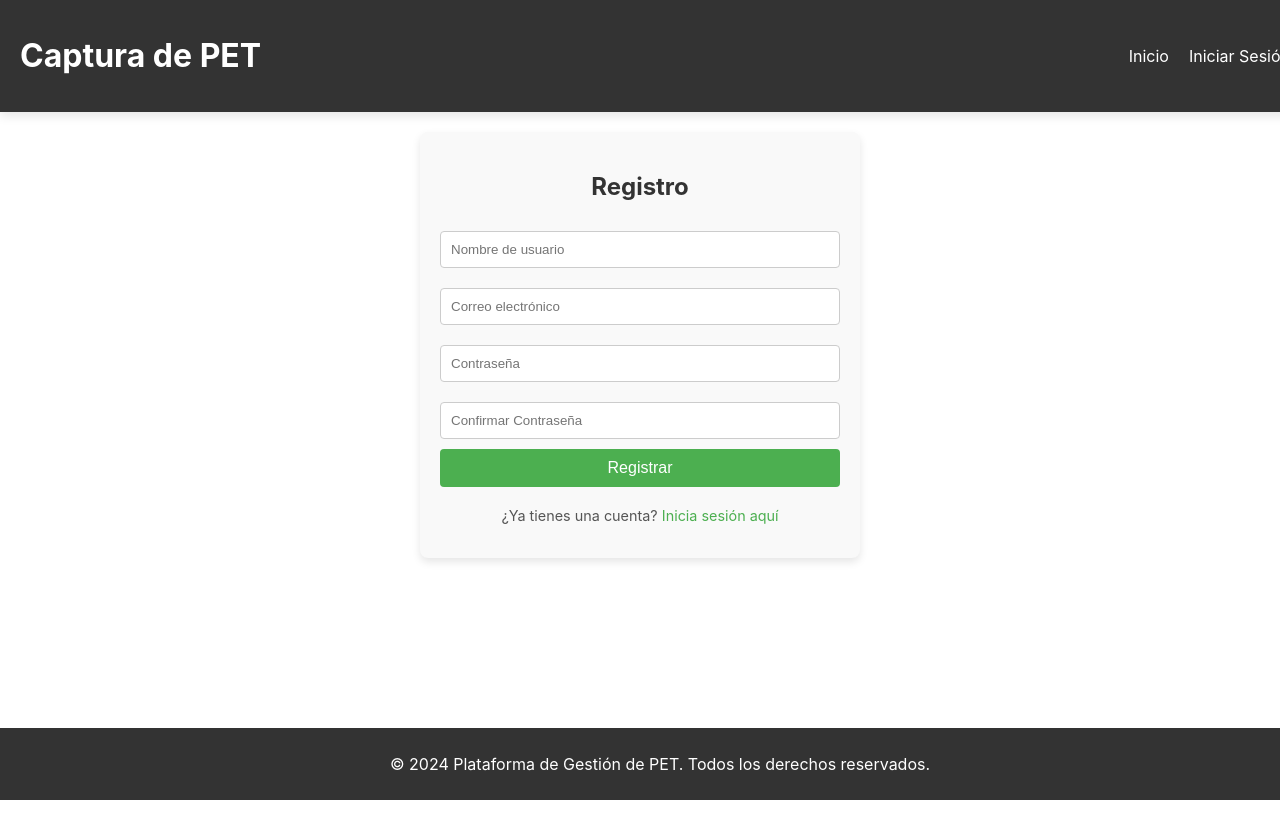
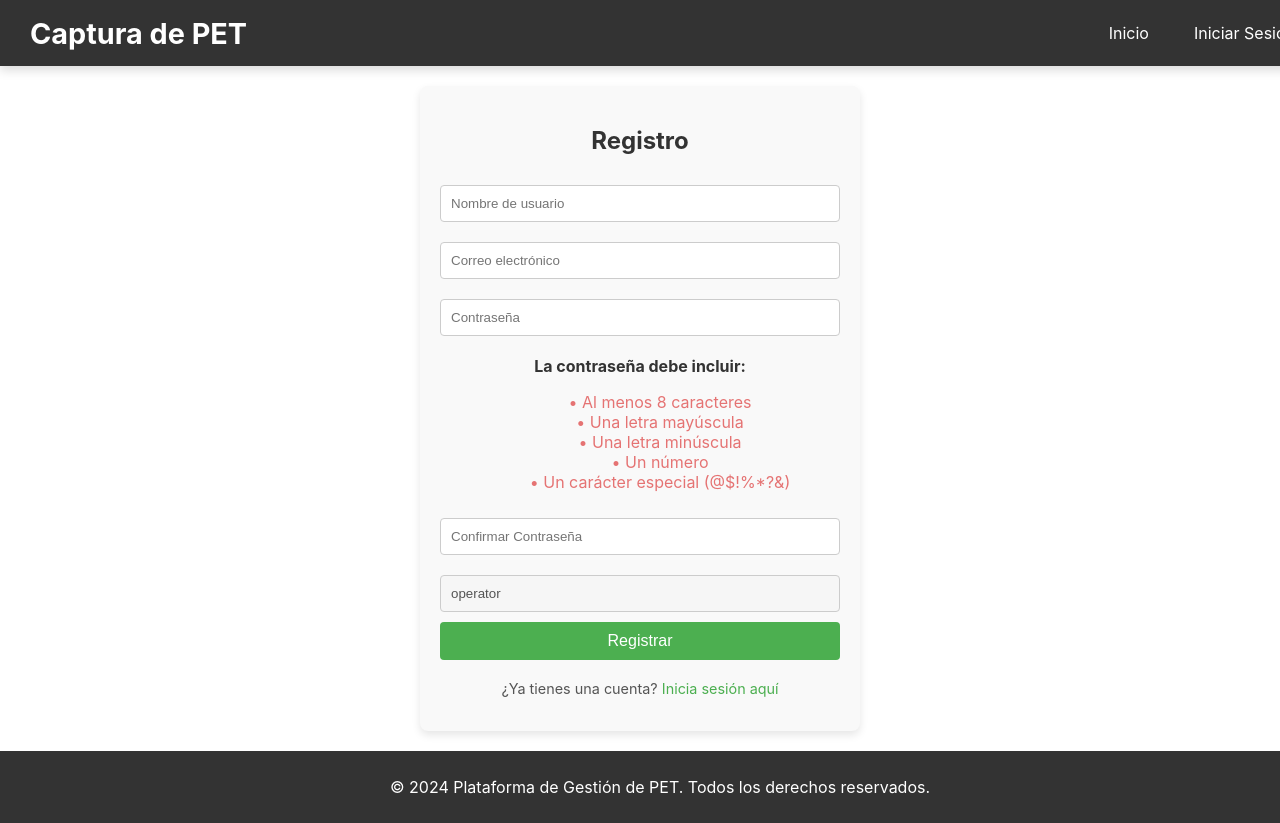
Before and after one commit to GabrielGM16/front_global_AW, a React (Create React App) app: page /register in a window 1280 px wide. Shown: the top 823 px of the page. Before the commit the page ends 800 px from the top, so only its background shows below. Built offline with nearby package versions, Linux system fonts and the light colour scheme.

Commit message:
Enhance Register component: Add role field as read-only and improve password requirements feedback

```diff
--- a/src/App.js
+++ b/src/App.js
@@ -1,5 +1,5 @@
 // src/App.js
-import React, { useState } from 'react';
+import React, { useState, useEffect } from 'react';
 import { BrowserRouter as Router, Route, Routes, Navigate } from 'react-router-dom';
 import Header from './components/Header';
 import Footer from './components/Footer';
@@ -15,14 +15,52 @@ import './App.css';
 
 function App() {
   const [isAuthenticated, setIsAuthenticated] = useState(false);
+  const [userRole, setUserRole] = useState(null);
+  const [userEmail, setUserEmail] = useState(null);
 
-  const handleLogin = () => setIsAuthenticated(true);
-  const handleLogout = () => setIsAuthenticated(false);
+  useEffect(() => {
+    // Cargar el estado de autenticación y rol del usuario desde localStorage
+    const token = localStorage.getItem('token');
+    const role = localStorage.getItem('userRole');
+    const email = localStorage.getItem('userEmail');
+    if (token && role && email) {
+      setIsAuthenticated(true);
+      setUserRole(role);
+      setUserEmail(email);
+    }
+  }, []);
+
+  const handleLogin = (userData) => {
+    setIsAuthenticated(true);
+    setUserRole(userData.role);
+    setUserEmail(userData.email);
+
+    // Guardar los datos en localStorage para persistencia
+    localStorage.setItem('token', userData.token);
+    localStorage.setItem('userRole', userData.role);
+    localStorage.setItem('userEmail', userData.email);
+  };
+
+  const handleLogout = () => {
+    setIsAuthenticated(false);
+    setUserRole(null);
+    setUserEmail(null);
+
+    // Limpiar localStorage al cerrar sesión
+    localStorage.removeItem('token');
+    localStorage.removeItem('userRole');
+    localStorage.removeItem('userEmail');
+  };
 
   return (
     <Router>
       <div className="app">
-        <Header isAuthenticated={isAuthenticated} onLogout={handleLogout} />
+        <Header
+          isAuthenticated={isAuthenticated}
+          onLogout={handleLogout}
+          userRole={userRole}
+          userEmail={userEmail}
+        />
         <div className="main-content">
           <Routes>
             <Route path="/" element={<Home />} />
@@ -32,9 +70,13 @@ function App() {
             {/* Rutas protegidas */}
             {isAuthenticated ? (
               <>
-                <Route path="/dashboard" element={<Dashboard />} />
-                <Route path="/create-task" element={<CreateTask />} />
-                <Route path="/task-list" element={<TaskList />} />
+                <Route path="/dashboard" element={<Dashboard userRole={userRole} />} />
+                {userRole === 'admin' && (
+                  <>
+                    <Route path="/create-task" element={<CreateTask />} />
+                    <Route path="/task-list" element={<TaskList />} />
+                  </>
+                )}
                 <Route path="/pet-capture" element={<PETCapture />} />
                 <Route path="/pet-report" element={<PETReport />} />
               </>
--- a/src/components/Header.js
+++ b/src/components/Header.js
@@ -3,7 +3,7 @@ import React from 'react';
 import { Link } from 'react-router-dom';
 import '../styles/Header.css';
 
-function Header({ isAuthenticated, onLogout }) {
+function Header({ isAuthenticated, onLogout, user }) {
   return (
     <header className="header">
       <h1>Captura de PET</h1>
@@ -11,6 +11,7 @@ function Header({ isAuthenticated, onLogout }) {
         <Link to="/" className="nav-button">Inicio</Link>
         {isAuthenticated ? (
           <>
+            <span className="user-info">Bienvenido, {user?.username}</span>
             <Link to="/dashboard" className="nav-button">Dashboard</Link>
             <Link to="/create-task" className="nav-button">Crear Tarea</Link>
             <Link to="/task-list" className="nav-button">Lista de Tareas</Link>
--- a/src/components/PETReport.js
+++ b/src/components/PETReport.js
@@ -1,21 +1,31 @@
+// src/components/PETReport.js
 import React, { useEffect, useState } from 'react';
 import '../styles/PETStyles.css';
 
 const PETReport = () => {
     const [reportData, setReportData] = useState([]);
-    const [error, setError] = useState(''); // Estado para manejar errores
+    const [error, setError] = useState('');
 
-    // Función para obtener los datos de la API o base de datos
+    // Función para obtener los datos del reporte de captura de PET
     const fetchReportData = async () => {
         try {
-            // Llamada a la API para obtener los datos del reporte de captura de PET
-            const response = await fetch('http://localhost:5000/api/pet/pet-report');
+            const token = localStorage.getItem('token'); // Usa el token de autenticación si está disponible
+            const response = await fetch('http://localhost:5000/api/pet/pet-report', {
+                headers: {
+                    'Authorization': `Bearer ${token}`
+                }
+            });
+
             if (response.ok) {
                 const data = await response.json();
                 setReportData(data);
-                setError(''); // Limpia cualquier error previo
+                setError('');
+            } else if (response.status === 403) {
+                setError('Acceso denegado. No tienes permisos para ver este reporte.');
+            } else if (response.status === 401) {
+                setError('Sesión expirada. Por favor, inicia sesión nuevamente.');
             } else {
-                throw new Error(`Error al obtener los datos del reporte: ${response.statusText}`);
+                setError(`Error al obtener los datos del reporte: ${response.statusText}`);
             }
         } catch (error) {
             setError('Error en la conexión con el servidor');
@@ -24,16 +34,16 @@ const PETReport = () => {
     };
 
     useEffect(() => {
-        fetchReportData(); // Llamada a la función para obtener los datos cuando se carga el componente
+        fetchReportData(); // Llamada a la función al cargar el componente
     }, []);
 
     return (
         <div className="pet-report">
             <h2>Reporte de Captura de PET</h2>
             {error ? (
-                <p>{error}</p>
+                <p className="error-message">{error}</p>
             ) : (
-                <table>
+                <table className="pet-report-table">
                     <thead>
                         <tr>
                             <th>Fecha de Captura</th>
--- a/src/components/Register.js
+++ b/src/components/Register.js
@@ -8,30 +8,44 @@ function Register({ onRegister }) {
   const [email, setEmail] = useState('');
   const [password, setPassword] = useState('');
   const [confirmPassword, setConfirmPassword] = useState('');
+  const [role] = useState('operator'); // Rol predeterminado como "operator"
   const [error, setError] = useState('');
-  const [successMessage, setSuccessMessage] = useState(''); // Para mostrar mensaje de éxito
-  const [passwordError, setPasswordError] = useState(''); // Para mostrar errores de contraseña
+  const [successMessage, setSuccessMessage] = useState('');
+  const [passwordError, setPasswordError] = useState({
+    length: true,
+    uppercase: true,
+    lowercase: true,
+    number: true,
+    specialChar: true,
+  });
 
   const navigate = useNavigate();
 
-  // Validación de requisitos mínimos de la contraseña
-  const validatePassword = (password) => {
-    const passwordRegex = /^(?=.*[a-z])(?=.*[A-Z])(?=.*\d)(?=.*[@$!%*?&])[A-Za-z\d@$!%*?&]{8,}$/;
-    return passwordRegex.test(password);
+  // Validación de requisitos de la contraseña
+  const handlePasswordChange = (password) => {
+    setPassword(password);
+    setPasswordError({
+      length: password.length < 8,
+      uppercase: !/[A-Z]/.test(password),
+      lowercase: !/[a-z]/.test(password),
+      number: !/\d/.test(password),
+      specialChar: !/[@$!%*?&]/.test(password),
+    });
   };
+
+  const isPasswordValid = () => Object.values(passwordError).every((error) => !error);
 
   const handleSubmit = async (e) => {
     e.preventDefault();
     setError('');
-    setPasswordError('');
 
     if (!username || !email || !password || !confirmPassword) {
       setError('Por favor, completa todos los campos.');
       return;
     }
 
-    if (!validatePassword(password)) {
-      setPasswordError('La contraseña debe tener al menos 8 caracteres, incluir una letra mayúscula, una letra minúscula, un número y un carácter especial.');
+    if (!isPasswordValid()) {
+      setError('La contraseña no cumple con los requisitos.');
       return;
     }
 
@@ -44,7 +58,7 @@ function Register({ onRegister }) {
       const response = await fetch('http://localhost:5000/api/auth/register', {
         method: 'POST',
         headers: { 'Content-Type': 'application/json' },
-        body: JSON.stringify({ username, email, password }),
+        body: JSON.stringify({ username, email, password, role }),
       });
 
       if (response.ok) {
@@ -84,19 +98,35 @@ function Register({ onRegister }) {
         <input
           type="password"
           value={password}
-          onChange={(e) => {
-            setPassword(e.target.value);
-            if (!validatePassword(e.target.value)) {
-              setPasswordError('La contraseña debe tener al menos 8 caracteres, incluir una letra mayúscula, una letra minúscula, un número y un carácter especial.');
-            } else {
-              setPasswordError('');
-            }
-          }}
+          onChange={(e) => handlePasswordChange(e.target.value)}
           placeholder="Contraseña"
           required
           className="register-input"
         />
-        {passwordError && <p className="error">{passwordError}</p>}
+        <div className="password-requirements">
+          {!isPasswordValid() && (
+            <>
+              <p className="requirements-message">La contraseña debe incluir:</p>
+              <ul>
+                <li className={`requirement ${!passwordError.length ? 'valid' : ''}`}>
+                  {passwordError.length ? 'Al menos 8 caracteres' : '✓ Al menos 8 caracteres'}
+                </li>
+                <li className={`requirement ${!passwordError.uppercase ? 'valid' : ''}`}>
+                  {passwordError.uppercase ? 'Una letra mayúscula' : '✓ Una letra mayúscula'}
+                </li>
+                <li className={`requirement ${!passwordError.lowercase ? 'valid' : ''}`}>
+                  {passwordError.lowercase ? 'Una letra minúscula' : '✓ Una letra minúscula'}
+                </li>
+                <li className={`requirement ${!passwordError.number ? 'valid' : ''}`}>
+                  {passwordError.number ? 'Un número' : '✓ Un número'}
+                </li>
+                <li className={`requirement ${!passwordError.specialChar ? 'valid' : ''}`}>
+                  {passwordError.specialChar ? 'Un carácter especial (@$!%*?&)' : '✓ Un carácter especial (@$!%*?&)'}
+                </li>
+              </ul>
+            </>
+          )}
+        </div>
         <input
           type="password"
           value={confirmPassword}
@@ -105,10 +135,17 @@ function Register({ onRegister }) {
           required
           className="register-input"
         />
+        <input
+          type="text"
+          value={role}
+          disabled
+          className="register-input"
+          placeholder="Rol (solo lectura)"
+        />
         <button type="submit" className="register-button">Registrar</button>
       </form>
       <p className="login-prompt">
-        ¿Ya tienes una cuenta? <Link to="/login" className="login-link">Inicia sesión aquí</Link>
+        ¿Ya tienes una cuenta? <Link to="/login" className="register-link">Inicia sesión aquí</Link>
       </p>
     </div>
   );
--- a/src/styles/Header.css
+++ b/src/styles/Header.css
@@ -7,18 +7,46 @@
   display: flex;
   justify-content: space-between;
   align-items: center;
-  padding: 15px 20px;
-  box-shadow: 0px 4px 10px rgba(0, 0, 0, 0.1);
+  padding: 15px 30px;
+  box-shadow: 0px 4px 10px rgba(0, 0, 0, 0.15);
+  position: sticky;
+  top: 0;
+  z-index: 1000;
 }
+
+.header h1 {
+  font-size: 1.8rem;
+  margin: 0;
+}
+
+.navigation {
+  display: flex;
+  gap: 15px;
+}
+
 .nav-button {
   color: #fff;
   text-decoration: none;
-  padding: 10px;
+  padding: 8px 15px;
+  font-size: 1rem;
+  border-radius: 4px;
+  transition: background-color 0.3s ease;
 }
+
+.nav-button:hover {
+  background-color: rgba(255, 255, 255, 0.2);
+}
+
 .logout-button {
   background-color: #e57373;
   color: #fff;
   border: none;
-  padding: 8px 12px;
+  padding: 8px 15px;
+  border-radius: 4px;
   cursor: pointer;
+  transition: background-color 0.3s ease;
 }
+
+.logout-button:hover {
+  background-color: #ef5350;
+}
--- a/src/styles/Register.css
+++ b/src/styles/Register.css
@@ -59,3 +59,29 @@ h2 {
 .login-link:hover {
   text-decoration: underline;
 }
+
+
+
+.requirements-message {
+  font-weight: bold;
+  color: #333;
+  margin-top: 10px;
+}
+
+.requirement {
+  list-style-type: none;
+  color: #e57373; /* Rojo claro */
+  transition: color 0.3s;
+}
+
+.requirement.valid {
+  color: #4caf50; /* Verde claro */
+}
+
+.requirement::before {
+  content: '• ';
+}
+
+.valid::before {
+  content: '✓ ';
+}
```
Also changed, not shown: src/components/Dashboard.js (+15 -3 lines), src/components/Login.js (+9 -5 lines), src/components/PETCapture.js (+7 -11 lines).
